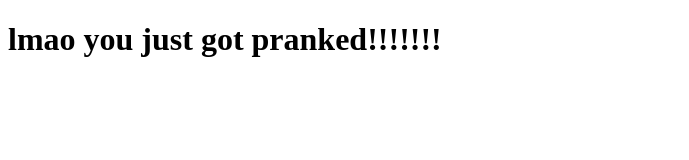
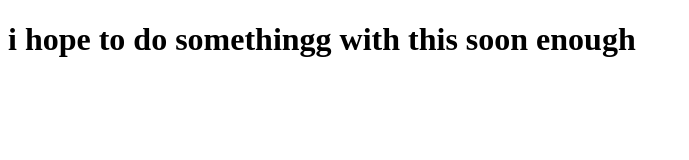
Before and after one commit to Springle-Dobler-4000/Springle-Dobler-4000.github.io, a plain HTML site: page index.html in a window 1280 px wide. Shown: the whole page, without its empty margins (0-689 px from the left). Drawn offline with Linux system fonts and the light colour scheme.

Commit message:
Update index.html

```diff
--- a/index.html
+++ b/index.html
@@ -2,13 +2,13 @@
 <html>
 
 <head>
-<title>lamsdoasdosadn</title>
+<title>temporalsit cool site</title>
 
 </head>
 
 <body>
-<h1>lmao you just got pranked!!!!!!!</h1>
-    <script>alert("you just got pranked")</script>
+<h1>i hope to do somethingg with this soon enough</h1>
+
 </body>
 
 </html>
```
